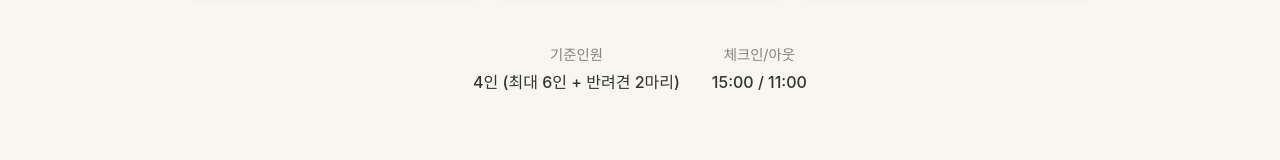
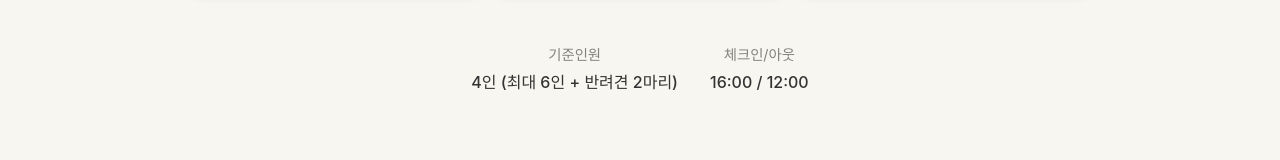
Before and after one commit to limpanda7/nameun-jari, a React (Vite) app: page /blon in a window 1280 px wide. Shown: the part 4605-4765 px from the top of the page. Built offline with nearby package versions, Linux system fonts and the light colour scheme; a web font is replaced by a local one.

Commit message:
블로뉴 체크인 체크아웃 시간 변경

```diff
--- a/src/components/BlonPage/BlonPage.jsx
+++ b/src/components/BlonPage/BlonPage.jsx
@@ -441,7 +441,7 @@ const BlonPage = () => {
               </div>
               <div className="info-item">
                 <span className="info-label">체크인/아웃</span>
-                <span className="info-value">15:00 / 11:00</span>
+                <span className="info-value">16:00 / 12:00</span>
               </div>
             </div>
           </div>
```
